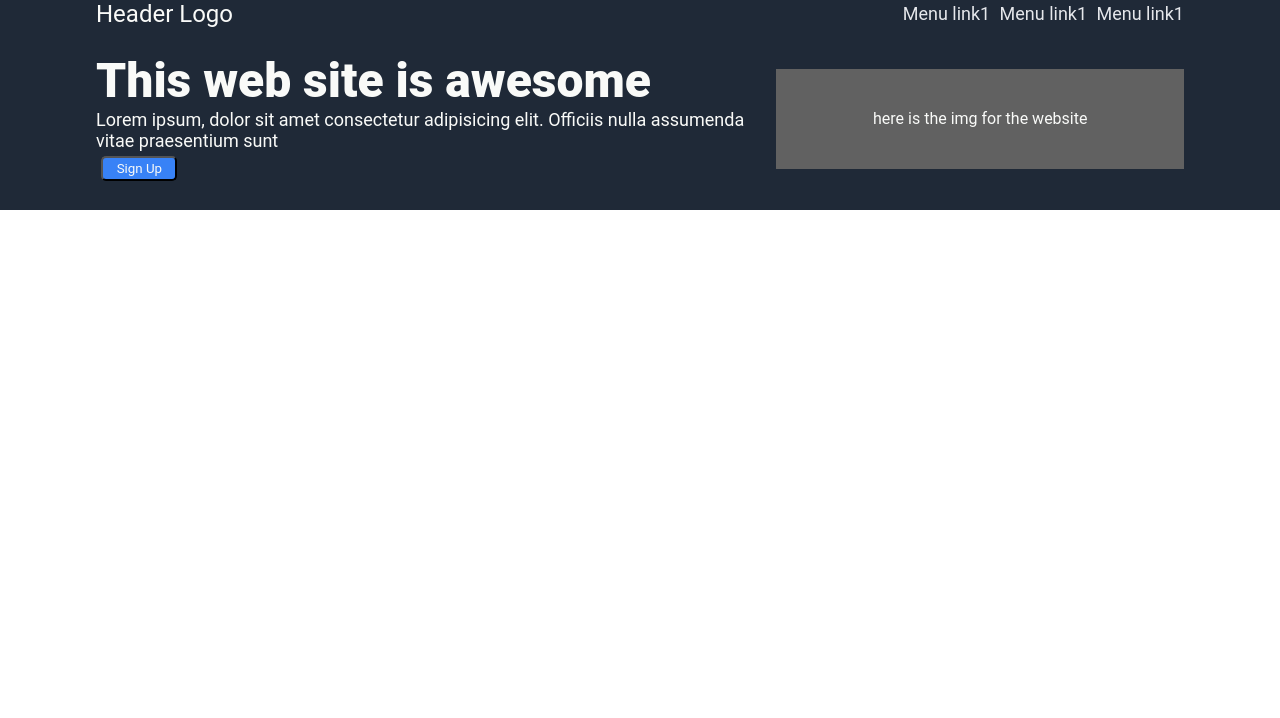
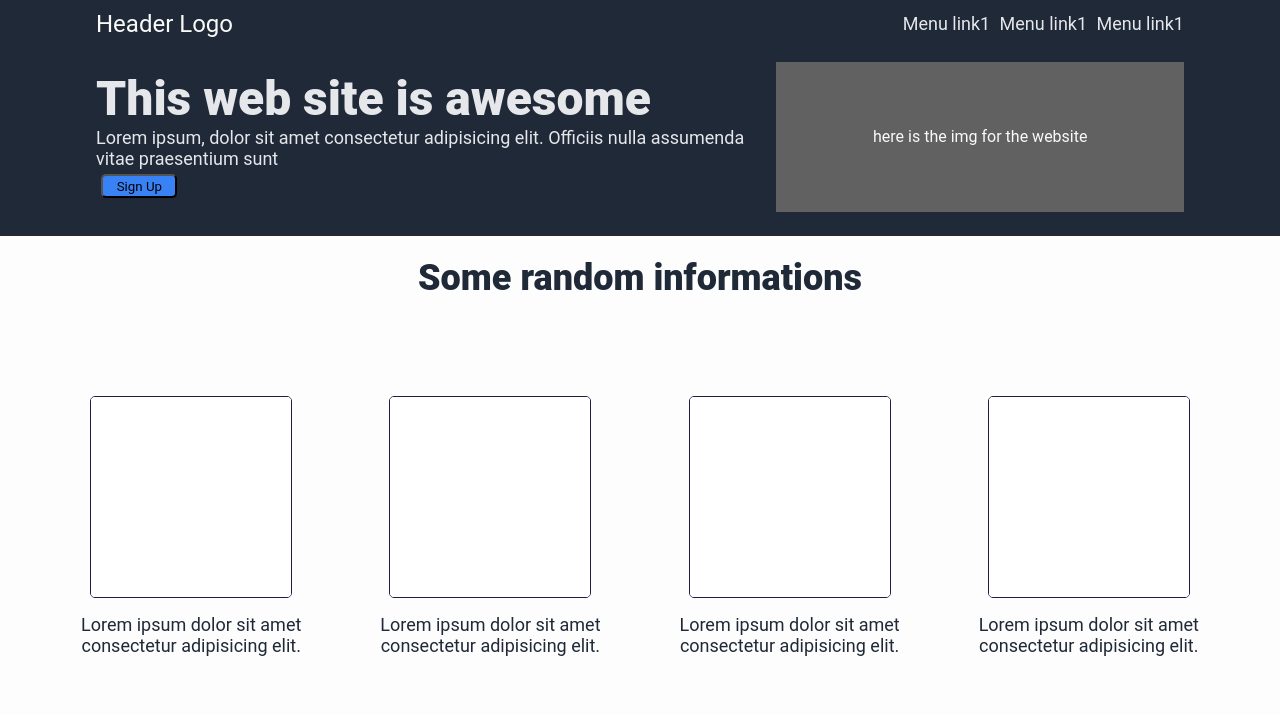
Before and after one commit to marsila/odin-flex, a plain HTML site: page index.html in a window 1280 px wide. Drawn offline with Linux system fonts and the light colour scheme.

Commit message:
Adding the main section with styles

```diff
--- a/index.html
+++ b/index.html
@@ -29,6 +29,31 @@
             <div class="descriptin-img"><p>here is the img for the website</p></div>
         </section>
     </header>
+    <main class="main-container">
+        <div class="main-title">
+            Some random informations
+        </div>
+        <div class="main-info-section">
+            <div class="main-info-article">
+                <img src="/img/article.png" alt="article img" class="main-article-img">
+                <div class="main-article-text"><p>Lorem ipsum dolor sit amet consectetur adipisicing elit.</p></div>
+            </div>
+            <div class="main-info-article">
+                <img src="/img/article.png" alt="article img" class="main-article-img">
+                <div class="main-article-text"><p>Lorem ipsum dolor sit amet consectetur adipisicing elit.</p></div>
+            </div>
+            <div class="main-info-article">
+                <img src="/img/article.png" alt="article img" class="main-article-img">
+                <div class="main-article-text"><p>Lorem ipsum dolor sit amet consectetur adipisicing elit.</p></div>
+            </div>
+            <div class="main-info-article">
+                <img src="/img/article.png" alt="article img" class="main-article-img">
+                <div class="main-article-text"><p>Lorem ipsum dolor sit amet consectetur adipisicing elit.</p></div>
+            </div>
+
+            </div>
+        </div>
+    </main>
     <footer></footer>
 </body>
 </html>
--- a/styles.css
+++ b/styles.css
@@ -3,7 +3,6 @@
     padding: 0;
     box-sizing: border-box;
     font-family: "Roboto";
-    color: #f9faf8;
 }
 
 .header-section{
@@ -14,12 +13,14 @@
     flex-direction: column;
     justify-content: center;
     align-items: center;
+     color: #f9faf8;
 }
 
 .menu-container{
     display: flex;
     justify-content: space-between;
     width: 85%;
+    margin-top: .6em;
 }
 .menu-links{
     /* border: 1px solid red; */
@@ -75,10 +76,57 @@ a{
 }
 .descriptin-img{
     width: 500px;
-    height: 100px;
+    height: 150px;
     background-color: rgb(97, 97, 97);
     text-align: center;
     display: flex;
     align-items: center;
     justify-content: center;
 }
+/* styling the main section */
+
+.main-container{
+    background-color: #fdfdfd;
+    display: flex;
+    flex-direction: column;
+    justify-content: center;
+}
+
+.main-title{
+    font-size: 36px;
+    color: #1f2937;
+    font-weight: 900;
+    text-align: center;
+    margin: .6em;
+    flex: 1;
+}
+
+.main-info-section{
+    display: flex;
+    flex: 1;
+    color: #1f2937;
+    justify-content: center;
+    margin: .6em;
+    padding: 2em;
+}
+.main-info-article{
+    flex: 1;
+    display: flex;
+    flex-direction: column;
+    justify-content: center;
+    align-items: center;
+    margin: .7em;
+    padding: .4em;
+}
+.main-article-img{
+    border: 1.5px solid rgb(29, 29, 70);
+    border-radius: 5px;
+    flex: 1;
+    margin: 1em;
+}
+.main-article-text{
+    color: #1f2937;
+    font-size: 18px;
+    text-align: center;
+    flex: 1;
+}
```
Also changed, not shown: img/article.png (added).
